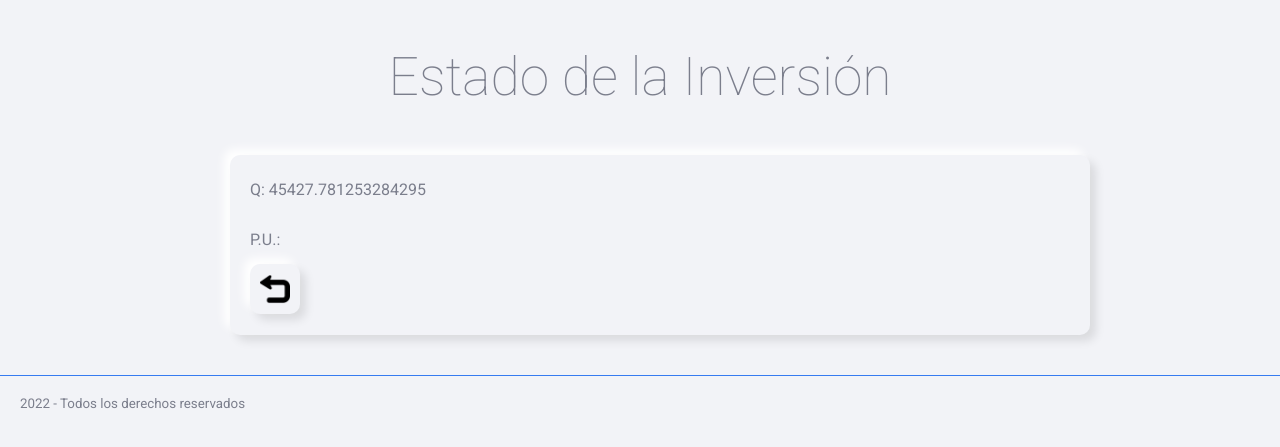
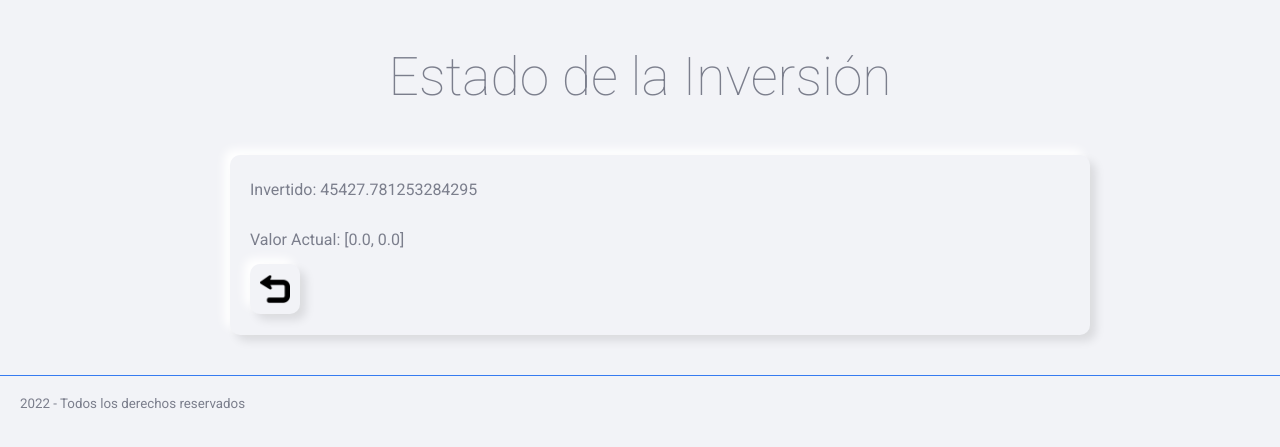
Before and after one commit to angelsainero/proyecto, a Flask app: page /status in a window 1280 px wide. Shown: the part 120-567 px from the top of the page. Run offline with Flask 2, Linux system fonts and the light colour scheme; data comes from the database, SQL or seed files in the repository; both versions use the stored data as it was after the commit; data that the repository does not hold is empty.

Commit message:
feat: se crea funcion cambio en status

```diff
--- a/money/models.py
+++ b/money/models.py
@@ -53,6 +53,15 @@ class DBManager:
         conexion.close()
         return datos
 
+    def consultaresultado_totales(self, consulta):
+        conexion = sqlite3.connect(self.ruta)
+        cursor = conexion.cursor()
+        cursor.execute(consulta)
+        datos = cursor.fetchall()
+        conexion.commit()
+        conexion.close()
+        return datos
+
 
 class APIError(Exception):
     pass
--- a/money/templates/status.html
+++ b/money/templates/status.html
@@ -11,10 +11,10 @@ Estado de la Inversión
 {{ super ()}}
 
 <form class="paper" action="/purchase" method="post">
-    <label for="q_to"> Q: {{saldo_euros_invertidos}} </label>
+    <label for="q_to"> Invertido: {{saldo_euros_invertidos}} </label>
     <a name="q_to" id="q_to"></a>
     <br>
-    <label for="pu"> P.U.: </label>
+    <label for="pu"> Valor Actual: {{totales}}</label>
     <a name="pu" id="pu"></a>
     <br>
     <button type="return" name="return" id="return"><img src="\static\images\volver.png" height="30px"></button>
--- a/money/views.py
+++ b/money/views.py
@@ -82,5 +82,17 @@ def status():
         "SELECT sum(cantidad_from) FROM movimientos WHERE moneda_from='EUR'")
     euro_from = euro_from[0]
     saldo_euros_invertidos = euro_to-euro_from
+    # total monedas from convertidas a EUROS
+    valorcrypto = db.consultaresultado_totales(
+        "SELECT moneda_from, sum(cantidad_from) FROM movimientos GROUP BY moneda_from")
 
-    return render_template("status.html", euro_to=euro_to, euro_from=euro_from, saldo_euros_invertidos=saldo_euros_invertidos)
+    totales = []
+    for valor in valorcrypto:
+        cripto = CriptoModel(valor[0], "EUR")
+        resultado = cripto.consultar_cambio()
+        resultado = cripto.cambio
+        resultado = float(resultado)
+        resultado = resultado*valor[1]
+        resultado = totales.append(resultado)
+
+    return render_template("status.html", euro_to=euro_to, euro_from=euro_from, saldo_euros_invertidos=saldo_euros_invertidos, valorcrypto=valorcrypto, totales=totales)
```
Also changed, not shown: data/money.db.
